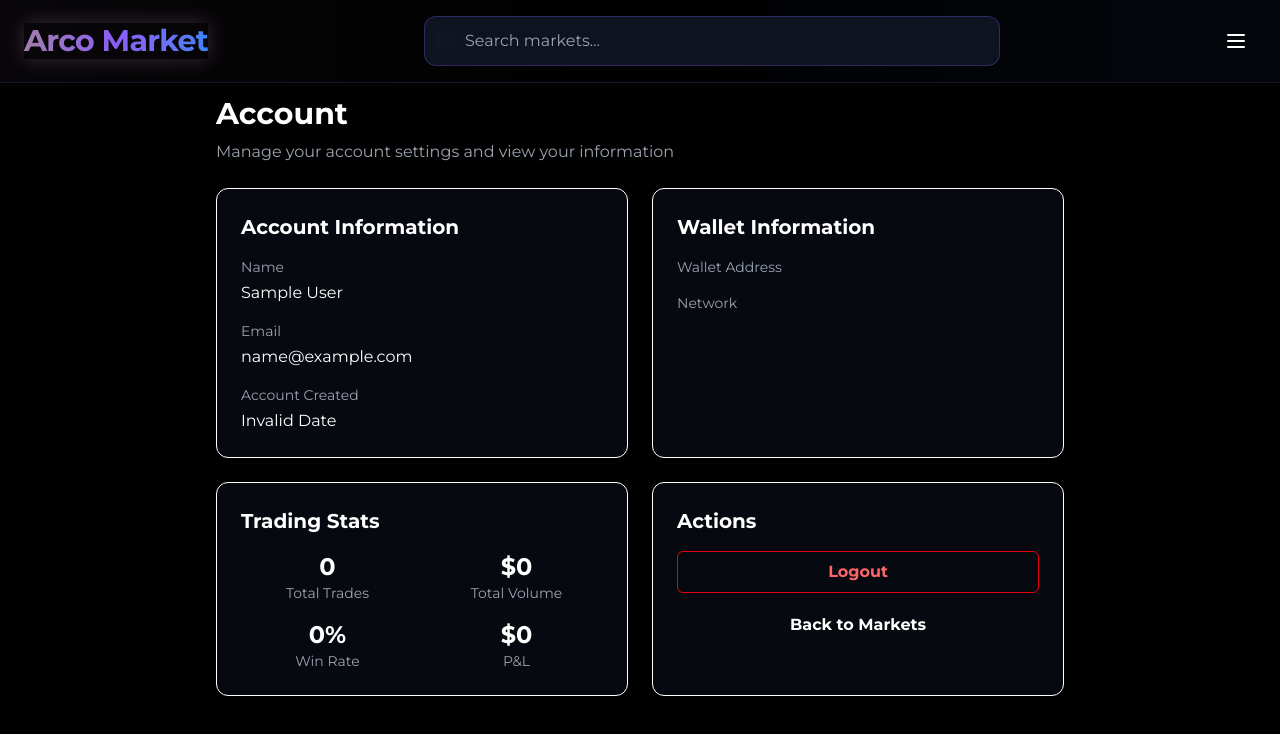
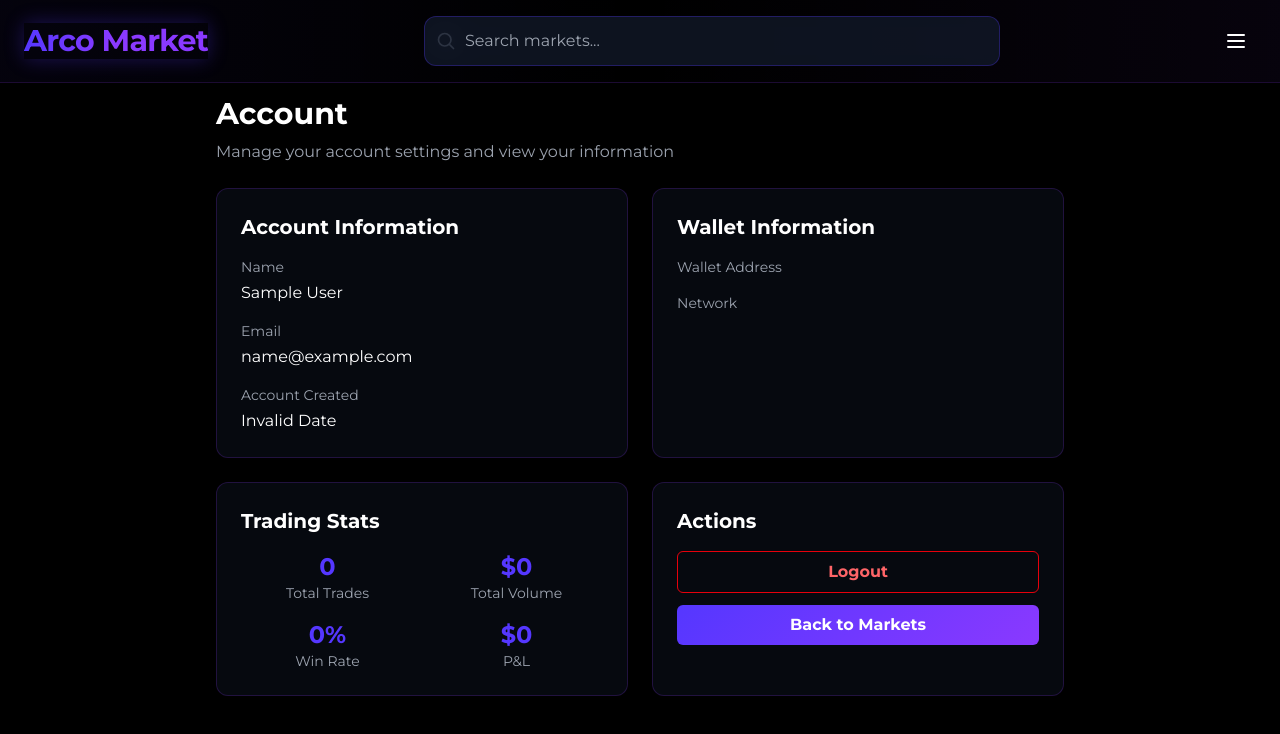
Before and after one commit to Andrewnathan7305/ArcoMarket, a Next.js app: page /account in a window 1280 px wide. Shown: the top 734 px of the page. Built offline with nearby package versions, Linux system fonts and the light colour scheme; sample sign-in values are in the browser's storage.

Commit message:
account animation

```diff
--- a/app/CasesContext.tsx
+++ b/app/CasesContext.tsx
@@ -219,6 +219,27 @@ async function fetchCasesMock(): Promise<CaseItem[]> {
         { time: "Jan 7", o1: 17, o2: 23, o3: 34, o4: 22, o5: 4 },
       ],
     },
+    {
+      id: "9",
+      title: "US GDP QoQ advance",
+      imageUrl: "/1.jpeg",
+      outcomes: [
+        { id: "o1", label: "> 3.0%", yesProbability: 0.22, noProbability: 0.78, color: "#10B981" },
+        { id: "o2", label: "2.5%–3.0%", yesProbability: 0.28, noProbability: 0.72, color: "#3B82F6" },
+        { id: "o3", label: "2.0%–2.5%", yesProbability: 0.35, noProbability: 0.65, color: "#8B5CF6" },
+        { id: "o4", label: "1.5%–2.0%", yesProbability: 0.31, noProbability: 0.69, color: "#F59E0B" },
+        { id: "o5", label: "< 1.5%", yesProbability: 0.19, noProbability: 0.81, color: "#EF4444" },
+      ],
+      chartData: [
+        { time: "Jan 1", o1: 15, o2: 20, o3: 30, o4: 25, o5: 10 },
+        { time: "Jan 2", o1: 18, o2: 23, o3: 32, o4: 22, o5: 5 },
+        { time: "Jan 3", o1: 20, o2: 25, o3: 35, o4: 18, o5: 2 },
+        { time: "Jan 4", o1: 16, o2: 22, o3: 33, o4: 24, o5: 5 },
+        { time: "Jan 5", o1: 19, o2: 24, o3: 34, o4: 20, o5: 3 },
+        { time: "Jan 6", o1: 22, o2: 26, o3: 36, o4: 15, o5: 1 },
+        { time: "Jan 7", o1: 17, o2: 23, o3: 34, o4: 22, o5: 4 },
+      ],
+    },
   ];
 }
 
--- a/app/account/page.tsx
+++ b/app/account/page.tsx
@@ -61,7 +61,7 @@ export default function AccountPage() {
 
       <div className="grid grid-cols-1 lg:grid-cols-2 gap-6">
         {/* Account Information */}
-        <div className="rounded-xl border border-accent-600/20 bg-neutral-900/40 p-6">
+        <div className="rounded-xl border border-primary-violet/20 bg-neutral-900/40 p-6 animate-fade-in-up hover:scale-105 transition-transform duration-200">
           <h2 className="font-montserrat font-bold text-xl text-white mb-4">Account Information</h2>
 
           <div className="space-y-4">
@@ -85,7 +85,7 @@ export default function AccountPage() {
         </div>
 
         {/* Wallet Information */}
-        <div className="rounded-xl border border-accent-600/20 bg-neutral-900/40 p-6">
+        <div className="rounded-xl border border-primary-violet/20 bg-neutral-900/40 p-6 animate-fade-in-up animate-delay-100 hover:scale-105 transition-transform duration-200">
           <h2 className="font-montserrat font-bold text-xl text-white mb-4">Wallet Information</h2>
 
           <div className="space-y-4">
@@ -102,31 +102,31 @@ export default function AccountPage() {
         </div>
 
         {/* Trading Stats */}
-        <div className="rounded-xl border border-accent-600/20 bg-neutral-900/40 p-6">
+        <div className="rounded-xl border border-primary-violet/20 bg-neutral-900/40 p-6 animate-fade-in-up animate-delay-200 hover:scale-105 transition-transform duration-200">
           <h2 className="font-montserrat font-bold text-xl text-white mb-4">Trading Stats</h2>
 
           <div className="grid grid-cols-2 gap-4">
             <div className="text-center">
-              <p className="text-2xl font-bold text-accent-500">0</p>
+              <p className="text-2xl font-bold text-primary-purple">0</p>
               <p className="text-sm text-neutral-400">Total Trades</p>
             </div>
             <div className="text-center">
-              <p className="text-2xl font-bold text-accent-500">$0</p>
+              <p className="text-2xl font-bold text-primary-purple">$0</p>
               <p className="text-sm text-neutral-400">Total Volume</p>
             </div>
             <div className="text-center">
-              <p className="text-2xl font-bold text-accent-500">0%</p>
+              <p className="text-2xl font-bold text-primary-purple">0%</p>
               <p className="text-sm text-neutral-400">Win Rate</p>
             </div>
             <div className="text-center">
-              <p className="text-2xl font-bold text-accent-500">$0</p>
+              <p className="text-2xl font-bold text-primary-purple">$0</p>
               <p className="text-sm text-neutral-400">P&L</p>
             </div>
           </div>
         </div>
 
         {/* Actions */}
-        <div className="rounded-xl border border-accent-600/20 bg-neutral-900/40 p-6">
+        <div className="rounded-xl border border-primary-violet/20 bg-neutral-900/40 p-6 animate-fade-in-up animate-delay-300 hover:scale-105 transition-transform duration-200">
           <h2 className="font-montserrat font-bold text-xl text-white mb-4">Actions</h2>
 
           <div className="space-y-3">
@@ -139,7 +139,7 @@ export default function AccountPage() {
 
             <Link
               href="/"
-              className="block w-full px-4 py-2 rounded-md bg-accent-gradient bg-accent-gradient-hover transition font-semibold text-center"
+              className="block w-full px-4 py-2 rounded-md bg-primary-gradient hover:bg-primary-gradient-hover transition-all duration-300 font-semibold text-center text-white hover:scale-105"
             >
               Back to Markets
             </Link>
--- a/app/components/CasesLayout.tsx
+++ b/app/components/CasesLayout.tsx
@@ -26,12 +26,12 @@ export default function CasesLayout() {
   return (
     <section className="relative min-h-screen">
       {/* Fixed Particles Background */}
-      <div className="fixed inset-0 z-0">
+      <div className="fixed inset-0 z-10 w-full h-full">
         <Particles
           particleCount={10000}
           particleSpread={15}
           speed={0.15}
-          particleColors={['#ffffff']}
+          particleColors={['#FFFFFF']}
           moveParticlesOnHover={true}
           particleHoverFactor={1.2}
           alphaParticles={true}
@@ -39,11 +39,12 @@ export default function CasesLayout() {
           sizeRandomness={1.5}
           cameraDistance={25}
           disableRotation={false}
+          className="w-full h-full"
         />
       </div>
 
       {/* Content */}
-      <div className="relative z-10 px-6 py-12 pt-24">
+      <div className="relative z-20 px-6 py-12 pt-24">
         <div>
           <div className="grid grid-cols-1 sm:grid-cols-2 lg:grid-cols-3 xl:grid-cols-4 gap-8 max-w-7xl mx-auto">
             {cases.map((c, index) => (
--- a/app/components/Header.tsx
+++ b/app/components/Header.tsx
@@ -95,7 +95,7 @@ export default function Header() {
     }
   };
   return (
-    <header className="fixed top-0 left-0 right-0 w-full bg-black text-white flex items-center justify-between px-6 py-4 border-b border-primary-violet/20 z-50">
+    <header className="fixed top-0 left-0 right-0 w-full backdrop-blur-md text-white flex items-center justify-between px-6 py-4 border-b border-primary-violet/20 z-50">
       {/* Background glow effect */}
       <div className="absolute inset-0 bg-gradient-to-r from-primary-purple/5 via-transparent to-electric-blue/5" />
 
--- a/app/globals.css
+++ b/app/globals.css
@@ -5,12 +5,12 @@
   --background: #000000; /* deep black */
   --foreground: #ffffff; /* white */
 
-  /* Premium Color Palette */
-  --primary-purple: #A47DAB;
-  --primary-violet: #8B5CF6;
-  --electric-blue: #3B82F6;
-  --success-green: #10B981;
-  --danger-red: #EF4444;
+  /* Premium Purple Gradient Palette */
+  --primary-purple: rgb(85,55,255);
+  --primary-violet: rgb(138,57,255);
+  --electric-blue: rgb(138,57,255);
+  --success-green: rgb(138,57,255);
+  --danger-red: rgb(138,57,255);
   --neutral-900: #111827;
   --neutral-800: #1F2937;
   --neutral-700: #374151;
@@ -23,14 +23,14 @@
 
   /* Glassmorphism */
   --glass-bg: rgba(17, 24, 39, 0.8);
-  --glass-border: rgba(139, 92, 246, 0.3);
+  --glass-border: rgba(85, 55, 255, 0.3);
   --glass-blur: 12px;
 
   /* Glow effects */
-  --glow-purple: 0 0 20px rgba(164, 125, 171, 0.3);
-  --glow-blue: 0 0 20px rgba(59, 130, 246, 0.3);
-  --glow-green: 0 0 20px rgba(16, 185, 129, 0.3);
-  --glow-red: 0 0 20px rgba(239, 68, 68, 0.3);
+  --glow-purple: 0 0 20px rgba(85, 55, 255, 0.3);
+  --glow-blue: 0 0 20px rgba(138, 57, 255, 0.3);
+  --glow-green: 0 0 20px rgba(138, 57, 255, 0.3);
+  --glow-red: 0 0 20px rgba(138, 57, 255, 0.3);
 }
 
 @theme inline {
@@ -81,7 +81,7 @@ body {
 }
 
 .bg-primary-gradient-hover:hover {
-  background: linear-gradient(135deg, var(--primary-violet), var(--electric-blue));
+  background: linear-gradient(135deg, var(--electric-blue), var(--success-green));
 }
 
 .bg-glass {
@@ -92,7 +92,7 @@ body {
 
 .bg-glass-hover:hover {
   background: rgba(17, 24, 39, 0.9);
-  border-color: rgba(139, 92, 246, 0.5);
+  border-color: rgba(85, 55, 255, 0.5);
 }
 
 /* Glow effects */
@@ -215,3 +215,32 @@ input[type="number"] {
 .float-gentle {
   animation: float-gentle 6s ease-in-out infinite;
 }
+
+/* Staggered animations */
+@keyframes fadeInUp {
+  from {
+    opacity: 0;
+    transform: translateY(20px);
+  }
+  to {
+    opacity: 1;
+    transform: translateY(0);
+  }
+}
+
+.animate-fade-in-up {
+  animation: fadeInUp 0.5s ease-out forwards;
+  opacity: 0;
+}
+
+.animate-delay-100 {
+  animation-delay: 100ms;
+}
+
+.animate-delay-200 {
+  animation-delay: 200ms;
+}
+
+.animate-delay-300 {
+  animation-delay: 300ms;
+}
--- a/package.json
+++ b/package.json
@@ -10,6 +10,7 @@
   },
   "dependencies": {
     "@types/three": "^0.180.0",
+    "motion": "^12.23.24",
     "next": "15.5.6",
     "ogl": "^1.0.11",
     "react": "19.1.0",
```
Also changed, not shown: 1 other file (tests, documents, lock files or other folders).
